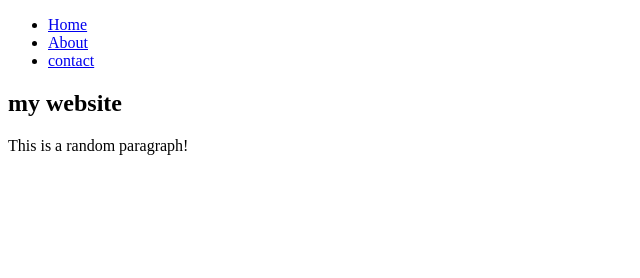
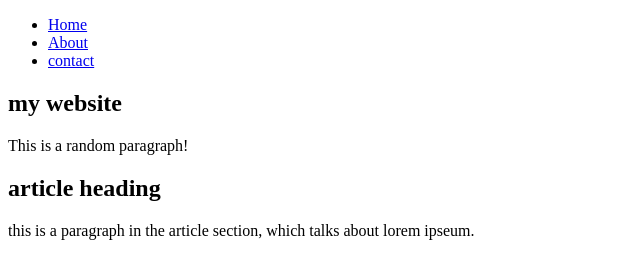
Before and after one commit to MonadileS/HelloWorldRepo, a plain HTML site: page index.html in a window 1280 px wide. Shown: the whole page, without its empty margins (0-640 px from the left). Drawn offline with Linux system fonts and the light colour scheme.

Commit message:
added an article section

```diff
--- a/index.html
+++ b/index.html
@@ -16,5 +16,10 @@
       <h1>my website</h1
       <p> This is a random paragraph!</p>
     </header>
+    <article>
+      <div class="thumbnail"><div>
+      <h2>article heading</h2>
+      <p> this is a paragraph in the article section, which talks about lorem ipseum.</p>
+    </article>
   </body>
 </html>
```
